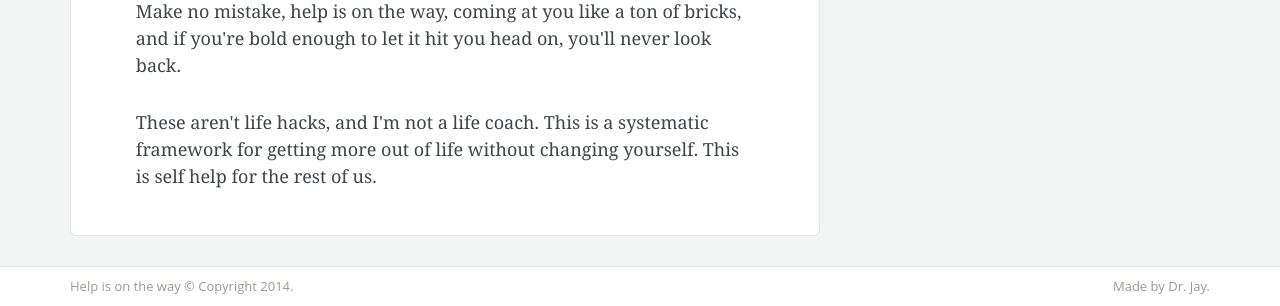
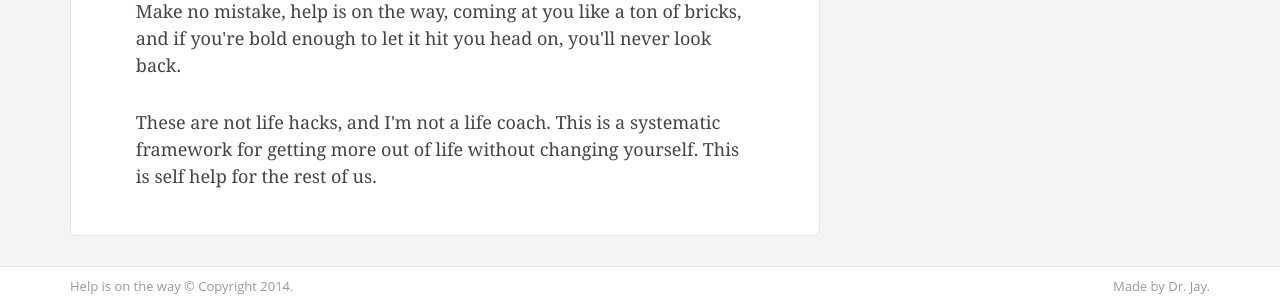
Before and after one commit to drakethomas33/HelpIsOnTheWay, a Django app: a page that uses project/templates/why.html in a window 1280 px wide. Shown: the part 979-1285 px from the top of the page. Run offline with Django 3.2, Linux system fonts and the light colour scheme; some libraries are stand-ins or nearby versions.

Commit message:
change for stupid Sam

```diff
--- a/project/templates/why.html
+++ b/project/templates/why.html
@@ -17,7 +17,7 @@
           <p>Egg drops on rock, egg breaks.</p>
           <p>So how do we win? Start betting on the rock.</p>
           <p>Make no mistake, help is on the way, coming at you like a ton of bricks, and if you're bold enough to let it hit you head on, you'll never look back.</p>
-          <p>These aren't life hacks, and I'm not a life coach. This is a systematic framework for getting more out of life without changing yourself. This is self help for the rest of us.</p>
+          <p>These are not life hacks, and I'm not a life coach. This is a systematic framework for getting more out of life without changing yourself. This is self help for the rest of us.</p>
         </div>
       </div>
     </div>
```
